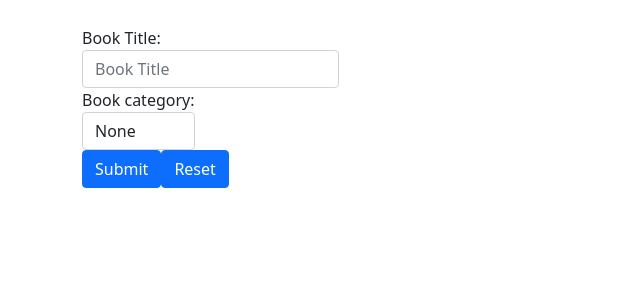
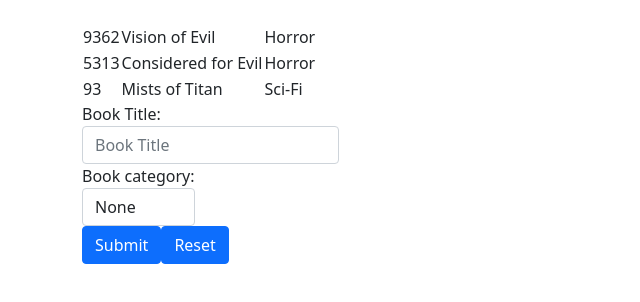
Before and after one commit to rindrajosia/bookstore-cms, a React (Create React App) app: page / in a window 1280 px wide. Shown: the top 302 px of the page, without its empty margins (0-640 px from the left). Built offline with nearby package versions, Linux system fonts and the light colour scheme.

Commit message:
Use state

```diff
--- a/src/containers/BooksList.js
+++ b/src/containers/BooksList.js
@@ -14,7 +14,6 @@ const BooksList = ({ books }) => (
   </table>
 );
 
-
 BooksList.propTypes = {
   books: PropTypes.arrayOf(PropTypes.object),
 };
@@ -24,7 +23,7 @@ BooksList.defaultProps = {
 };
 
 const mapStateToProps = state => {
-  const todos = getBookList(state);
-  return { todos };
-}
+  const books = getBookList(state);
+  return { books };
+};
 export default connect(mapStateToProps)(BooksList);
```
Also changed, not shown: 1 other file (tests, documents, lock files or other folders).
